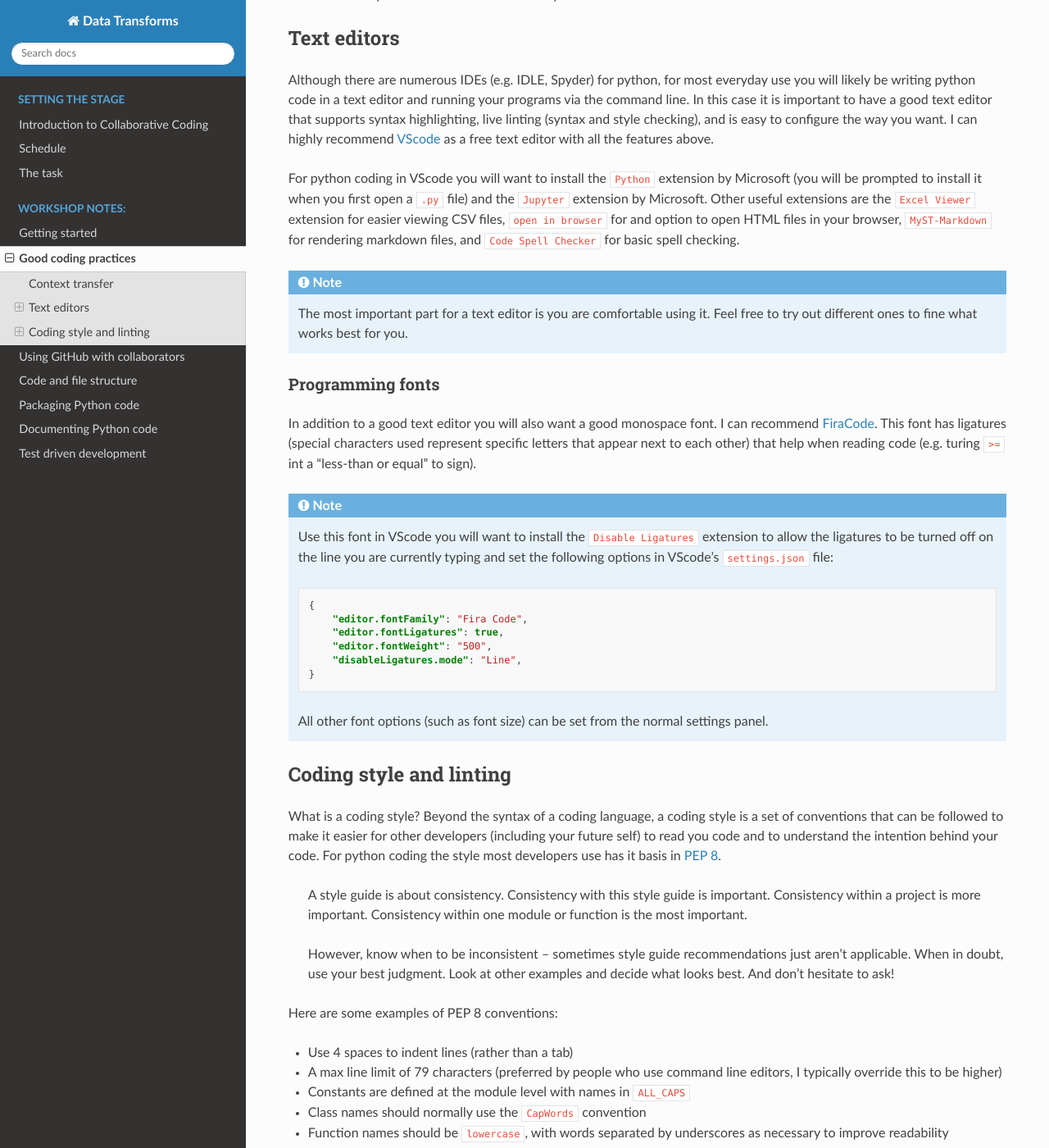
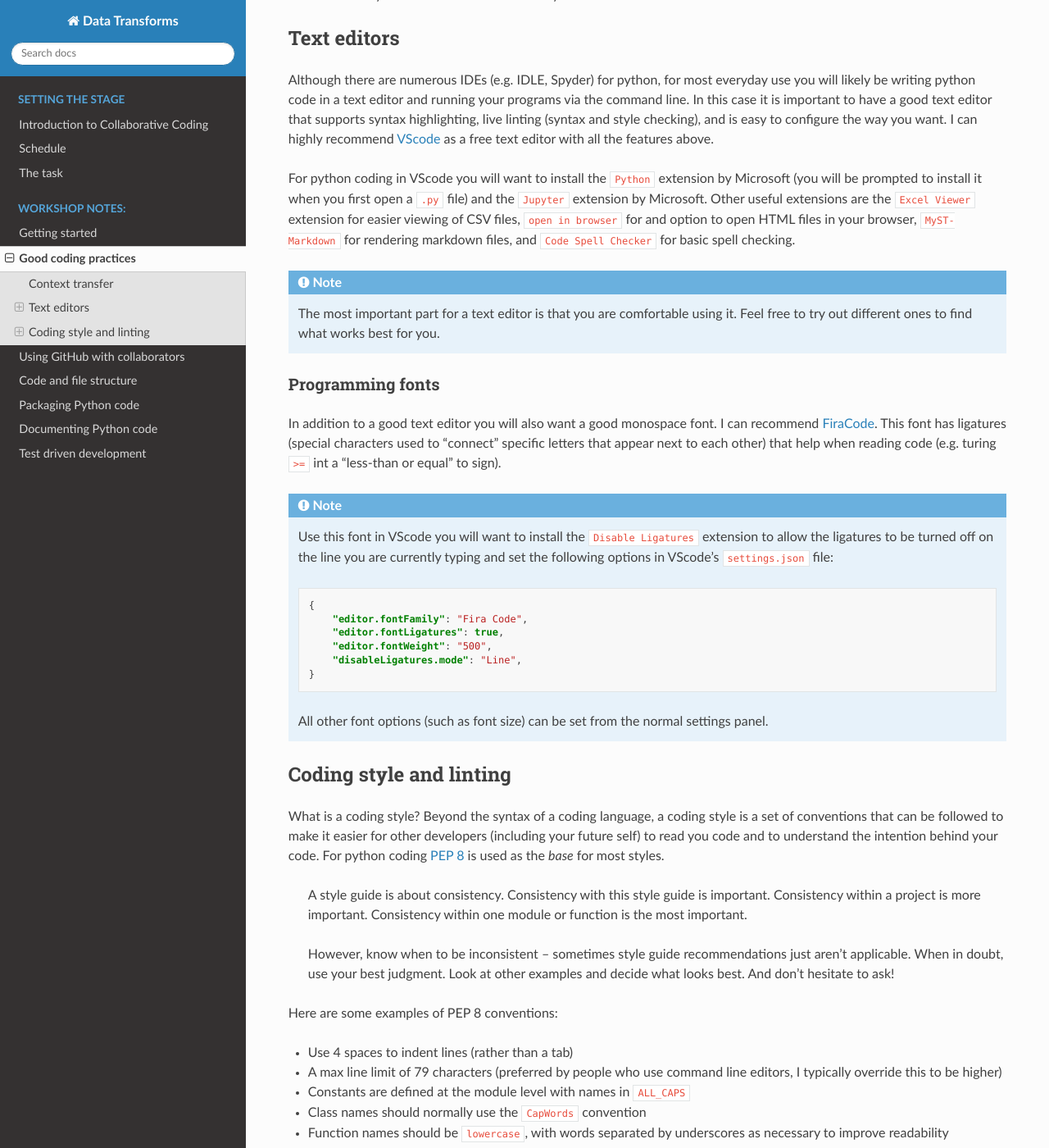
Before and after one commit to CKrawczyk/DISCnet_workshop, a Sphinx documentation site: the page built from docs/source/good_coding_practices.md, in a window 1280 px wide and 1400 px high, scrolled down 642 px. Shown: the whole window at 82% size. Built offline with Sphinx 7.4.7 and the Read the Docs theme 2.0.0, drawn with Linux system fonts in a browser that asks for light colours; pages that are not in the unit, such as notebooks, are missing from menus; some of the changed text lies outside the part shown.

Commit message:
Minor changes to good_coding_practices.md

`````diff
--- a/docs/source/good_coding_practices.md
+++ b/docs/source/good_coding_practices.md
@@ -16,15 +16,15 @@ Ways to boost context transfer:
 
 Although there are numerous IDEs (e.g. IDLE, Spyder) for python, for most everyday use you will likely be writing python code in a text editor and running your programs via the command line.  In this case it is important to have a good text editor that supports syntax highlighting, live linting (syntax and style checking), and is easy to configure the way you want.  I can highly recommend [VScode](https://code.visualstudio.com/) as a free text editor with all the features above.
 
-For python coding in VScode you will want to install the `Python` extension by Microsoft (you will be prompted to install it when you first open a `.py` file) and the `Jupyter` extension by Microsoft.  Other useful extensions are the `Excel Viewer` extension for easier viewing CSV files, `open in browser` for and option to open HTML files in your browser, `MyST-Markdown` for rendering markdown files, and `Code Spell Checker` for basic spell checking.
+For python coding in VScode you will want to install the `Python` extension by Microsoft (you will be prompted to install it when you first open a `.py` file) and the `Jupyter` extension by Microsoft.  Other useful extensions are the `Excel Viewer` extension for easier viewing of CSV files, `open in browser` for and option to open HTML files in your browser, `MyST-Markdown` for rendering markdown files, and `Code Spell Checker` for basic spell checking.
 
 ```{note}
-The most important part for a text editor is you are comfortable using it.  Feel free to try out different ones to fine what works best for you.
+The most important part for a text editor is that you are comfortable using it.  Feel free to try out different ones to find what works best for you.
 ```
 
 ### Programming fonts
 
-In addition to a good text editor you will also want a good monospace font.  I can recommend [FiraCode](https://github.com/tonsky/FiraCode).  This font has ligatures (special characters used represent specific letters that appear next to each other) that help when reading code (e.g. turing `>=` int a "less-than or equal" to sign).
+In addition to a good text editor you will also want a good monospace font.  I can recommend [FiraCode](https://github.com/tonsky/FiraCode).  This font has ligatures (special characters used to "connect" specific letters that appear next to each other) that help when reading code (e.g. turing `>=` int a "less-than or equal" to sign).
 
 ````{note}
 Use this font in VScode you will want to install the `Disable Ligatures` extension to allow the ligatures to be turned off on the line you are currently typing and set the following options in VScode's `settings.json` file:
@@ -43,7 +43,7 @@ All other font options (such as font size) can be set from the normal settings p
 
 ## Coding style and linting
 
-What is a coding style?  Beyond the syntax of a coding language, a coding style is a set of conventions that can be followed to make it easier for other developers (including your future self) to read you code and to understand the intention behind your code.  For python coding the style most developers use has it basis in [PEP 8](https://peps.python.org/pep-0008/).
+What is a coding style?  Beyond the syntax of a coding language, a coding style is a set of conventions that can be followed to make it easier for other developers (including your future self) to read you code and to understand the intention behind your code.  For python coding [PEP 8](https://peps.python.org/pep-0008/) is used as the *base* for most styles.
 
 >A style guide is about consistency. Consistency with this style guide is important. Consistency within a project is more important. Consistency within one module or function is the most important.
 
`````
Also changed, not shown: other parts of docs/source/good_coding_practices.md (+3 -3 lines).
